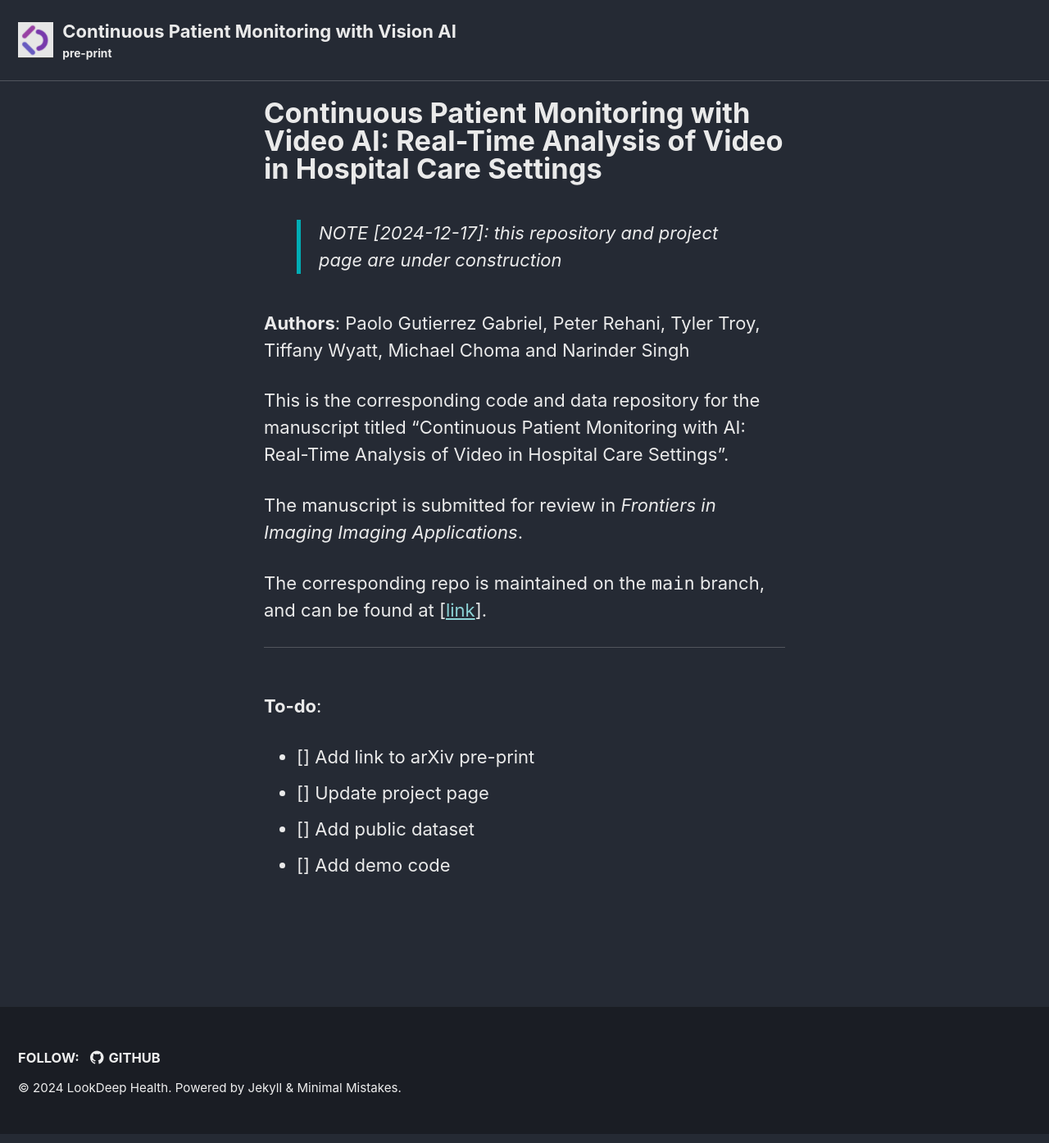
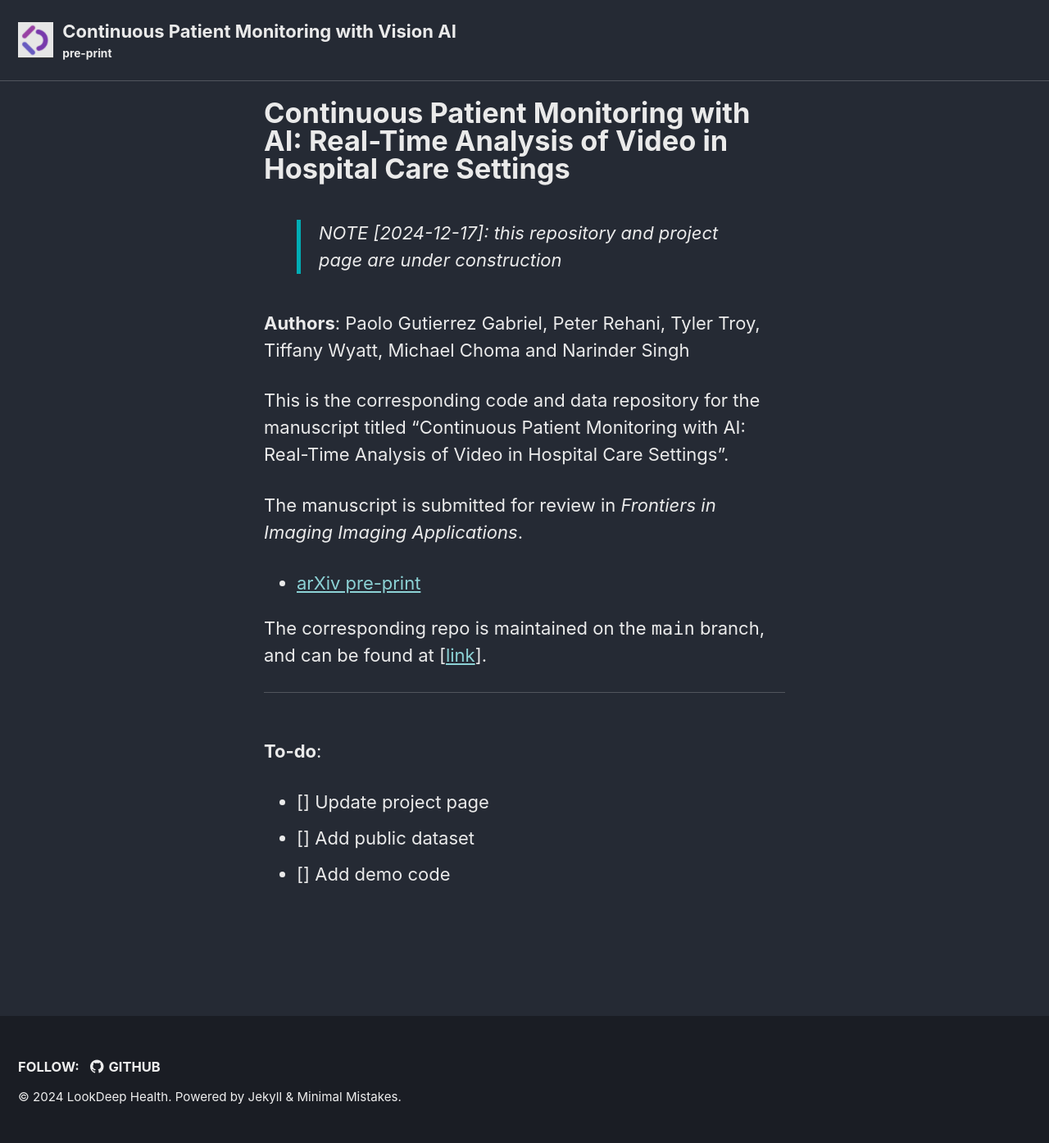
Before and after one commit to lookdeep/ai-norms-2024, a Jekyll site: the page built from index.md, in a window 1280 px wide. Shown: the whole page at 82% size. Built offline with Jekyll 4.4.1, drawn with Linux system fonts in a browser that asks for light colours; cached includes are drawn as plain includes.

Commit message:
chg: add link to arxiv

```diff
--- a/index.md
+++ b/index.md
@@ -1,6 +1,6 @@
 ---
 layout: posts
-title:  "Continuous Patient Monitoring with Video AI: Real-Time Analysis of Video in Hospital Care Settings"
+title:  "Continuous Patient Monitoring with AI: Real-Time Analysis of Video in Hospital Care Settings"
 ---
 
 > NOTE [2024-12-17]: this repository and project page are under construction
@@ -11,13 +11,13 @@ This is the corresponding code and data repository for the manuscript titled "Co
 
 The manuscript is submitted for review in *Frontiers in Imaging
 Imaging Applications*.
+* [arXiv pre-print](https://arxiv.org/abs/2412.13152)
 
 The corresponding repo is maintained on the `main` branch, and can be found at [[link](https://github.com/lookdeep/ai-norms-2024)].
 
 ---
 \
 **To-do**:
- * [] Add link to arXiv pre-print
  * [] Update project page
  * [] Add public dataset
  * [] Add demo code
```
